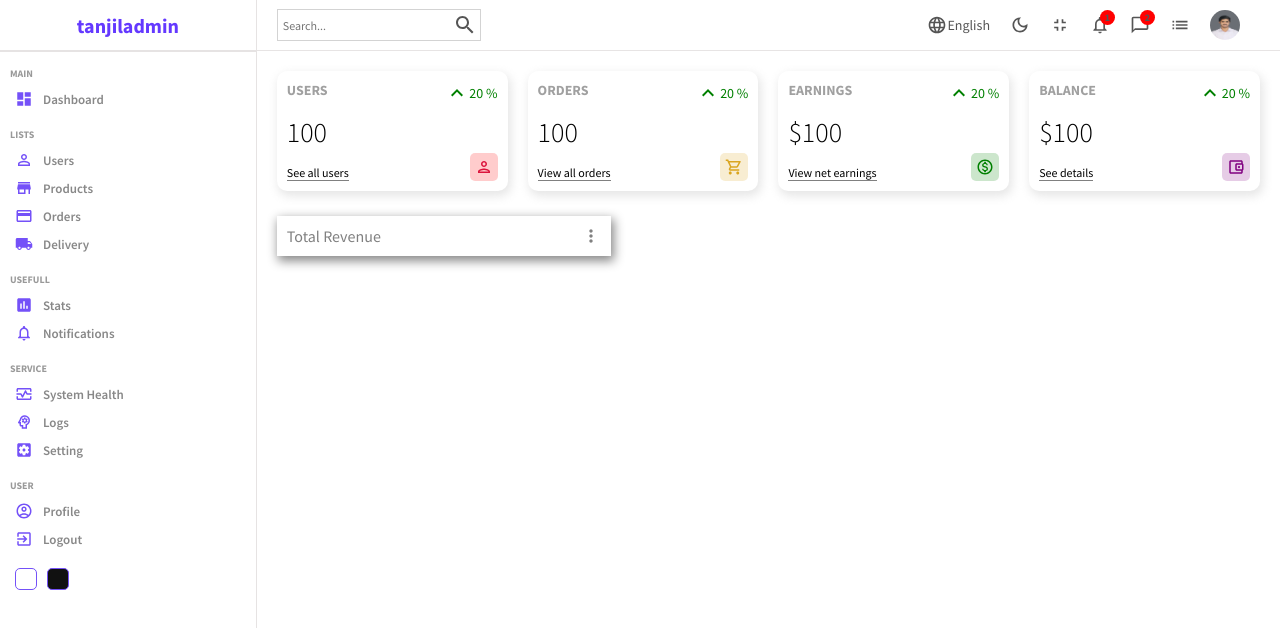
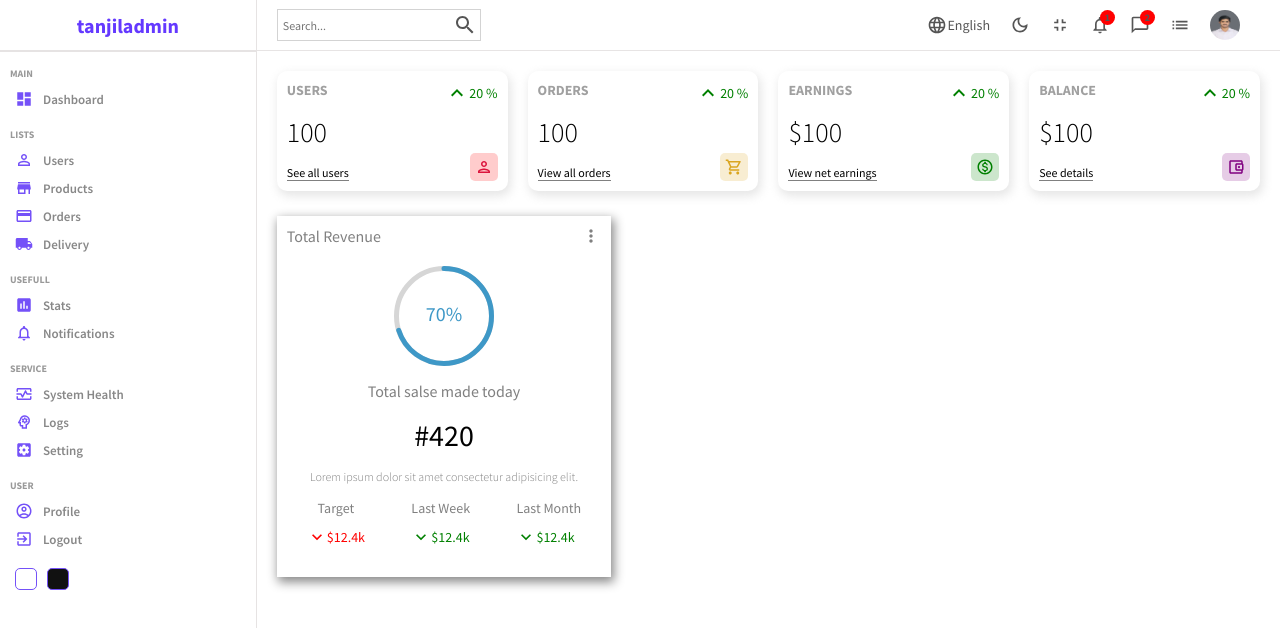
Before and after one commit to tanjil14/admin_dashboard, a React (Create React App) app: page / in a window 1280 px wide. Shown: the top 628 px of the page. Built offline with nearby package versions, Linux system fonts and the light colour scheme.

Commit message:
progress bar adding

```diff
--- a/src/components/featured/Featured.jsx
+++ b/src/components/featured/Featured.jsx
@@ -1,4 +1,5 @@
-import { MoreVert } from "@mui/icons-material";
+import { KeyboardArrowDown, MoreVert } from "@mui/icons-material";
+import { CircularProgressbar } from "react-circular-progressbar";
 import "./featured.scss";
 
 const Featured = () => {
@@ -10,7 +11,35 @@
 
             </div>
             <div className="bottom">
-
+             <div className="featuredChart">
+                 <CircularProgressbar value={70} text={"70%"} strokeWidth={5}/>
+             </div>
+             <p className="title">Total salse made today</p>
+             <p className="amount">#420</p>
+             <p className="desc">Lorem ipsum dolor sit amet consectetur adipisicing elit.</p>
+             <div className="summary">
+                 <div className="item">
+                     <div className="itemTitle">Target</div>
+                     <div className="itemResult negative">
+                         <KeyboardArrowDown fontSize="small"/>
+                         <div className="resultAmount">$12.4k</div>
+                     </div>
+                 </div>
+                 <div className="item">
+                     <div className="itemTitle">Last Week</div>
+                     <div className="itemResult positive">
+                         <KeyboardArrowDown fontSize="small"/>
+                         <div className="resultAmount">$12.4k</div>
+                     </div>
+                 </div>
+                 <div className="item">
+                     <div className="itemTitle">Last Month</div>
+                     <div className="itemResult positive">
+                         <KeyboardArrowDown fontSize="small"/>
+                         <div className="resultAmount">$12.4k</div>
+                     </div>
+                 </div>
+             </div>
             </div>
         </div>
     );
--- a/src/components/featured/featured.scss
+++ b/src/components/featured/featured.scss
@@ -4,15 +4,68 @@
   box-shadow: 2px 4px 10px 1px rgba(0, 0, 0, 0.47);
   padding: 10px;
 
-  .top{
+  .top {
     display: flex;
     align-items: center;
-      justify-content:space-between;
+    justify-content: space-between;
     color: gray;
 
-      .title{
+    .title {
       font-size: 16px;
       font-weight: 500;
     }
   }
+  .bottom {
+    padding: 20px;
+    display: flex;
+    flex-direction: column;
+    align-items: center;
+    justify-content: center;
+    gap: 15px;
+
+    .featuredChart {
+      width: 100px;
+      height: 100px;
     }
+    .title{
+        font-weight: 500;
+        color: gray;
+    }
+    .amount{
+        font-size: 30px;
+    }
+    .desc{
+        font-weight: 300;
+        font-size: 12px;
+        color: gray;
+        text-align: center;
+    }
+    .summary{
+        width: 100%;
+        display: flex;
+        align-items:center;
+        justify-content: space-between;
+
+        .item{
+            text-align: center;
+        }
+        .itemTitle{
+            font-size: 14px;
+            color: gray;
+        }
+        .itemResult{
+            display: flex;
+            align-items: center;
+            margin-top: 10px;
+            font-size: 14px;
+
+            &.positive{
+            color: green;
+            }
+            &.negative{
+                color: red;
+            }
+        }
+    }
+  }
+}
--- a/src/index.js
+++ b/src/index.js
@@ -1,4 +1,5 @@
 import React from "react";
+import "react-circular-progressbar/dist/styles.css";
 import ReactDOM from "react-dom/client";
 import App from "./App";
 
```
Lines whose indentation alone changed are shown as unchanged.
